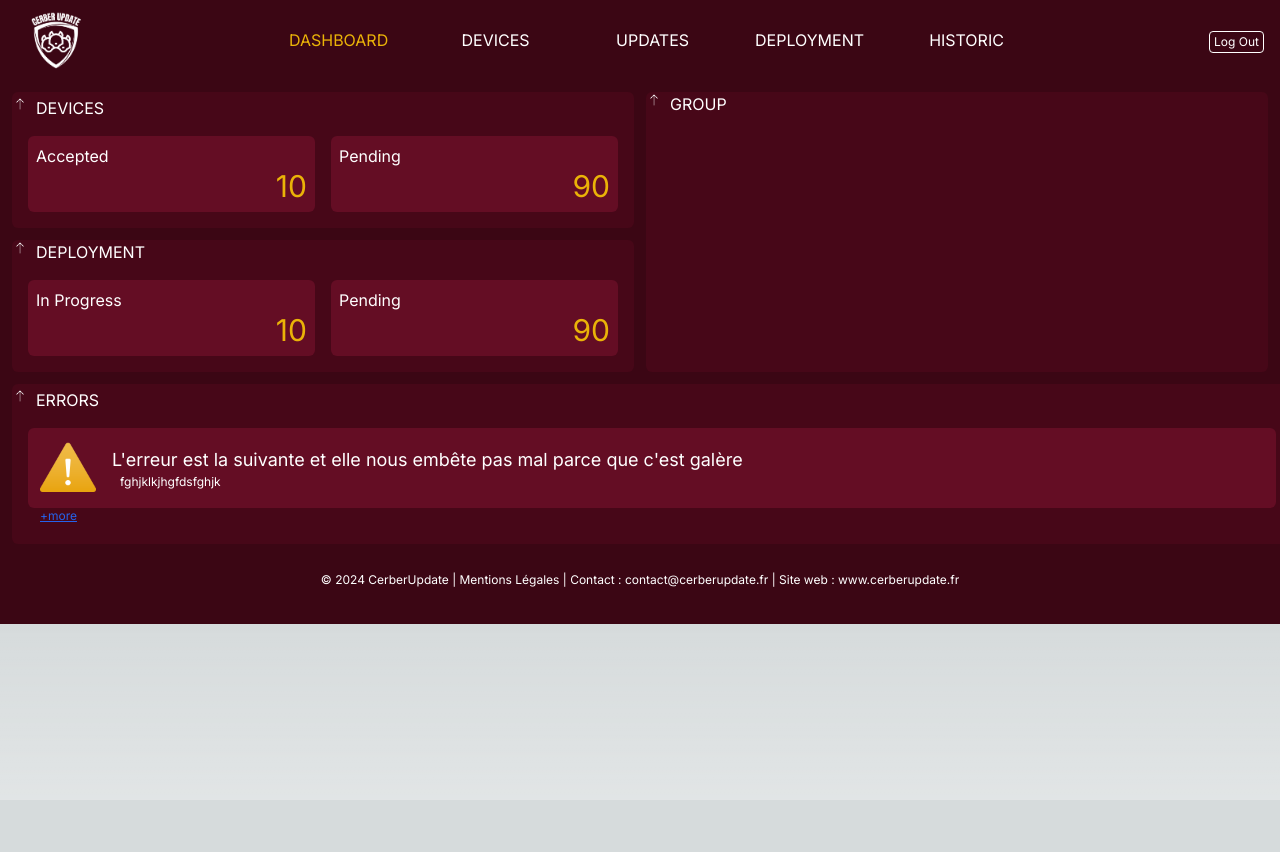
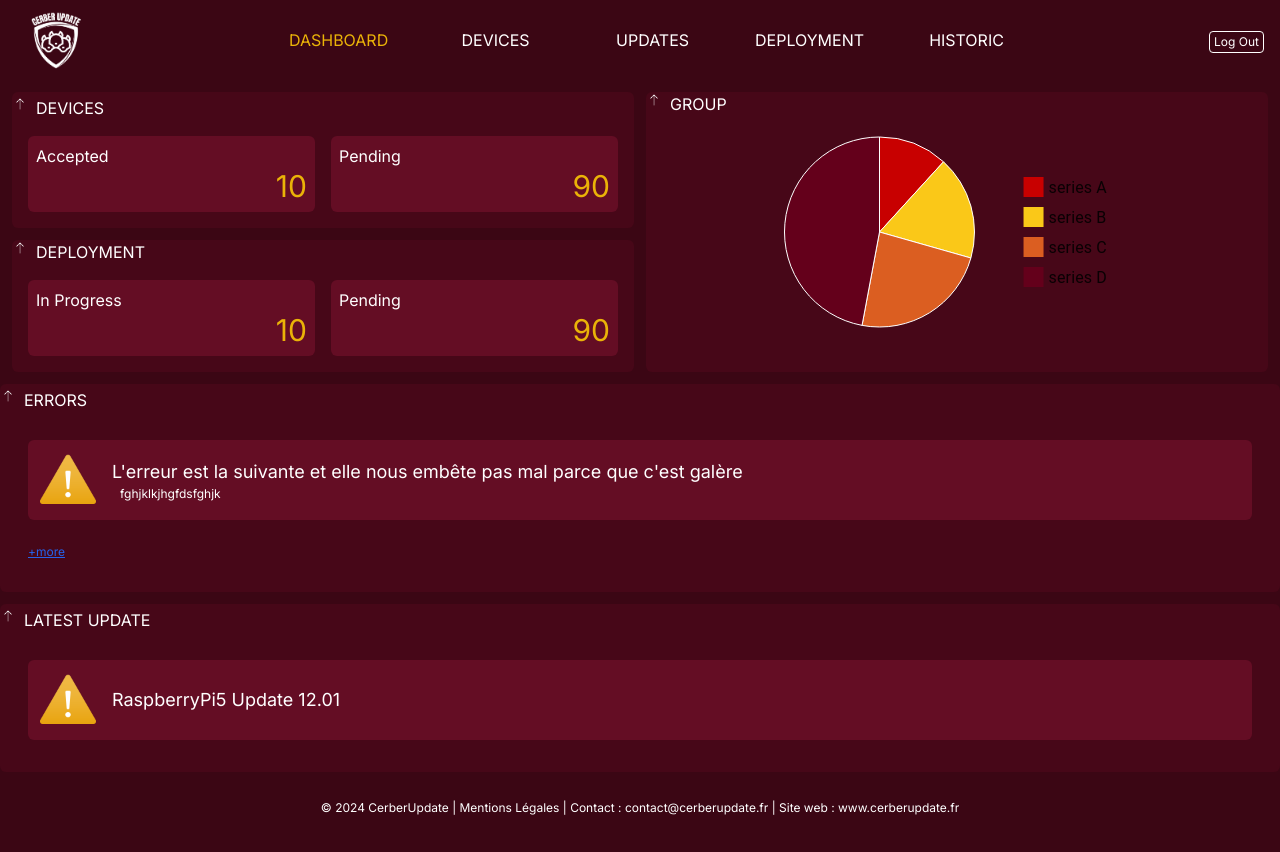
Before and after one commit to benjaminbaret/cerber-web-app, a Next.js app: page /dashboard in a window 1280 px wide. Before the commit the page ends 800 px from the top, so only its background shows below. Built offline with nearby package versions, Linux system fonts and the light colour scheme.

Commit message:
Update page.tsx

```diff
--- a/src/app/dashboard/page.tsx
+++ b/src/app/dashboard/page.tsx
@@ -1,6 +1,9 @@
 "use client"
 import Navbar from "../component/header/navbar";
 import Footer from "../component/footer/footer";
+import { PieChart } from '@mui/x-charts/PieChart';
+import React from 'react';
+import Link from "next/link";
 
 const DashboardPage = () => {
     return (
@@ -46,15 +49,33 @@ const DashboardPage = () => {
                         <div id="title1" className="flex">
                             <img src="images/up.png" className="h-4 mr-2" />
                             <h1>GROUP</h1>
+                            </div>
+
+                    <div className='flex items-center justify-center text-white' style={{ display: 'flex', flexDirection: 'column', alignItems: 'center', color: '#FFFFFF'}}>
+                        <PieChart
+                                series={[
+                                    {
+                                        data: [
+                                            { id: 0, value: 10, label: 'series A', color:'#C80000'},
+                                            { id: 1, value: 15, label: 'series B', color:'#FAC818'},
+                                            { id: 2, value: 20, label: 'series C', color:'#DB5E21' },
+                                            { id: 3, value: 40, label: 'series D', color:'#64001B' },
+
+                                        ],
+                                    },
+                                ]}
+                                width={400}
+                                height={200}
+                            />
                         </div>
                     </div>
                 </div>
-                <div id="errors" className=" ml-3 w-full bg-intermediatePurple bg-opacity-30 rounded-md pt-1 pb-1">
+                <div id="errors" className="w-50 bg-intermediatePurple bg-opacity-30 rounded-md pt-1 pb-1">
                     <div id="title1" className="flex">
                         <img src="images/up.png" className="h-4 mr-2" />
                         <h1>ERRORS</h1>
                     </div>
-                    <div className="p-2 m-2">
+                    <div className="p-5 m-2">
                         <div id="acceptedDevices" className="flex w-full bg-intermediatePurple bg-opacity-100 p-2 rounded-md items-center">
                             <img src="images/attention.png" className="h-16 items-center"/>
                             <div className="ml-3">
@@ -62,7 +83,24 @@ const DashboardPage = () => {
                                 <p className="ml-2 text-xs">fghjklkjhgfdsfghjk</p>
                             </div>
                         </div>
-                        <p className="text-xs text-blue-600 underline ml-3">+more</p>
+                        <Link href="/deployment" className="text-xs text-blue-600 underline ml-3">
+                                <p>+more</p>
+                            </Link>
+                    </div>
+                </div>
+
+                <div id="Historic" className=" mt-3 w-full bg-intermediatePurple bg-opacity-30 rounded-md pt-1 pb-1">
+                    <div id="title1" className="flex">
+                    <img src="images/up.png" className="h-4 mr-2" />
+                        <h1>LATEST UPDATE</h1>
+                    </div>
+                    <div className="p-5 m-2 ">
+                        <div id="acceptedDevices" className="flex w-full bg-intermediatePurple bg-opacity-100 p-2 rounded-md items-center ">
+                            <img src="images/attention.png" className="h-16 items-center" />
+                            <div className="ml-3">
+                                <p className="text-lg">RaspberryPi5 Update 12.01</p>
+                            </div>
+                        </div>
                     </div>
                 </div>
             </div>
```
